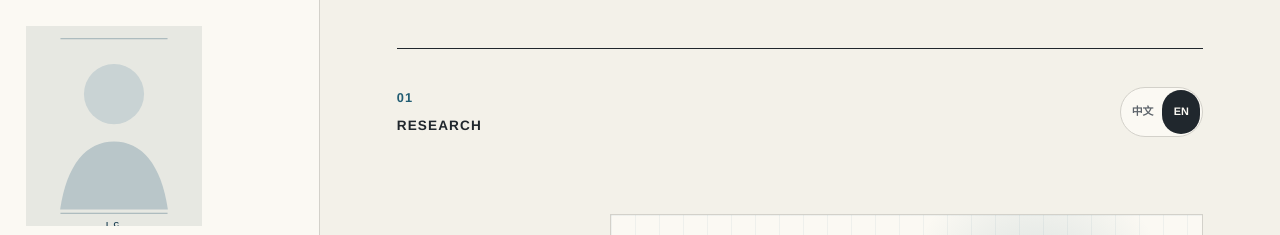
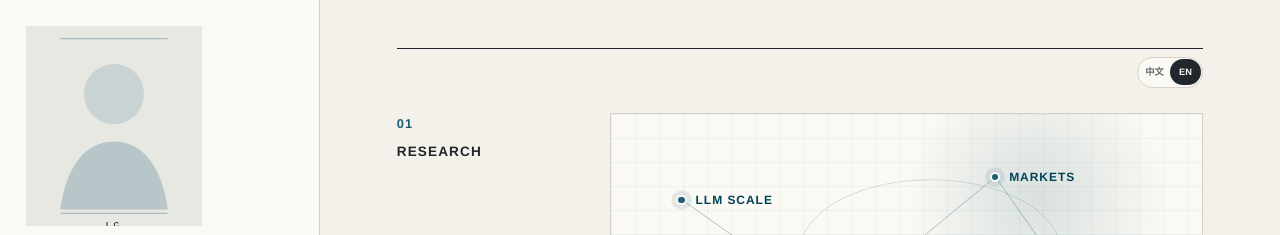
Before and after one commit to Redawn7/Redawn7.github.io, a website: page index.html in a window 1280 px wide. Shown: the top 235 px of the page. Drawn offline with Linux system fonts and the light colour scheme.

Commit message:
style: move compact language switch to research corner

```diff
--- a/assets/styles.css
+++ b/assets/styles.css
@@ -339,22 +339,22 @@ h2 {
 .language-switch {
   display: inline-flex;
   flex: 0 0 auto;
-  padding: 0.12rem;
+  padding: 0.08rem;
   border: 1px solid var(--hairline);
   border-radius: 999px;
   background: var(--surface);
 }
 
 .language-switch button {
-  min-width: 38px;
-  min-height: 34px;
-  padding-inline: 0.55rem;
+  min-width: 31px;
+  min-height: 26px;
+  padding-inline: 0.38rem;
   border: 0;
   border-radius: 999px;
   color: var(--graphite-muted);
   background: transparent;
   cursor: pointer;
-  font-size: 0.68rem;
+  font-size: 0.58rem;
   font-weight: 600;
   transition: color 160ms var(--ease-out), background-color 160ms var(--ease-out);
 }
@@ -372,12 +372,17 @@ h2 {
 }
 
 #research {
-  padding-block-start: clamp(1.5rem, 3vw, 2.75rem);
+  position: relative;
+  padding-block-start: clamp(3.25rem, 5vw, 4.25rem);
 }
 
 .research-toolbar {
+  position: absolute;
+  z-index: 2;
   display: flex;
   justify-content: flex-end;
+  inset-block-start: 0.5rem;
+  inset-inline-end: 0;
 }
 
 .research-atlas {
@@ -832,7 +837,6 @@ h2 {
     padding: 1.5rem;
   }
 
-  .research-toolbar,
   .research-atlas,
   .research-list {
     grid-column: 2;
@@ -1001,10 +1005,6 @@ h2 {
     flex-direction: column-reverse;
   }
 
-  .language-switch {
-    align-self: flex-end;
-  }
-
   .research-atlas {
     min-height: 12rem;
   }
--- a/index.html
+++ b/index.html
@@ -13,7 +13,7 @@
     <meta property="og:url" content="https://redawn7.github.io/">
     <link rel="canonical" href="https://redawn7.github.io/">
     <link rel="icon" href="./assets/avatar.svg" type="image/svg+xml">
-    <link rel="stylesheet" href="./assets/styles.css?v=20260814-6">
+    <link rel="stylesheet" href="./assets/styles.css?v=20260814-7">
     <script type="application/ld+json">
       {
         "@context": "https://schema.org",
```
Also changed, not shown: tests/site.test.mjs (+3 -0 lines).
